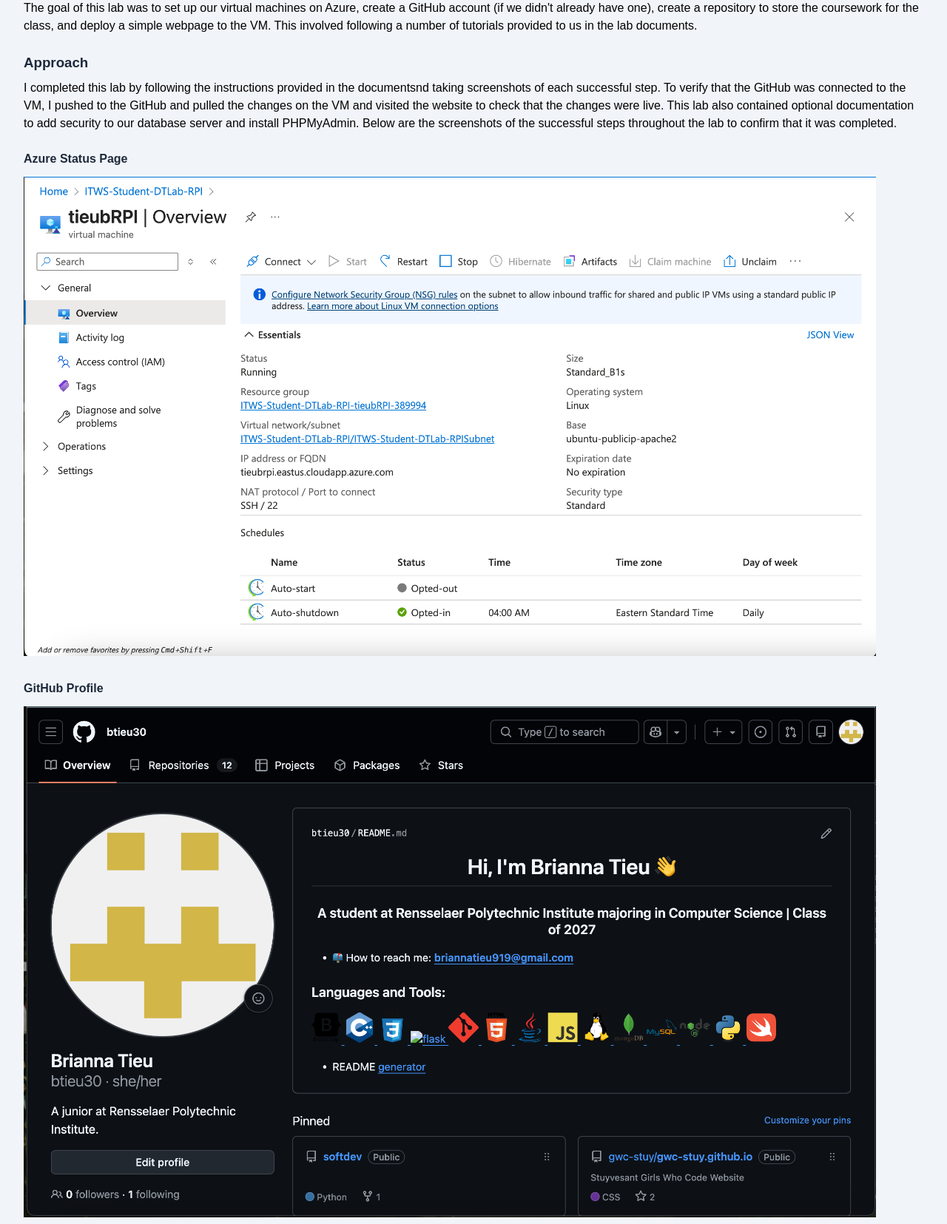
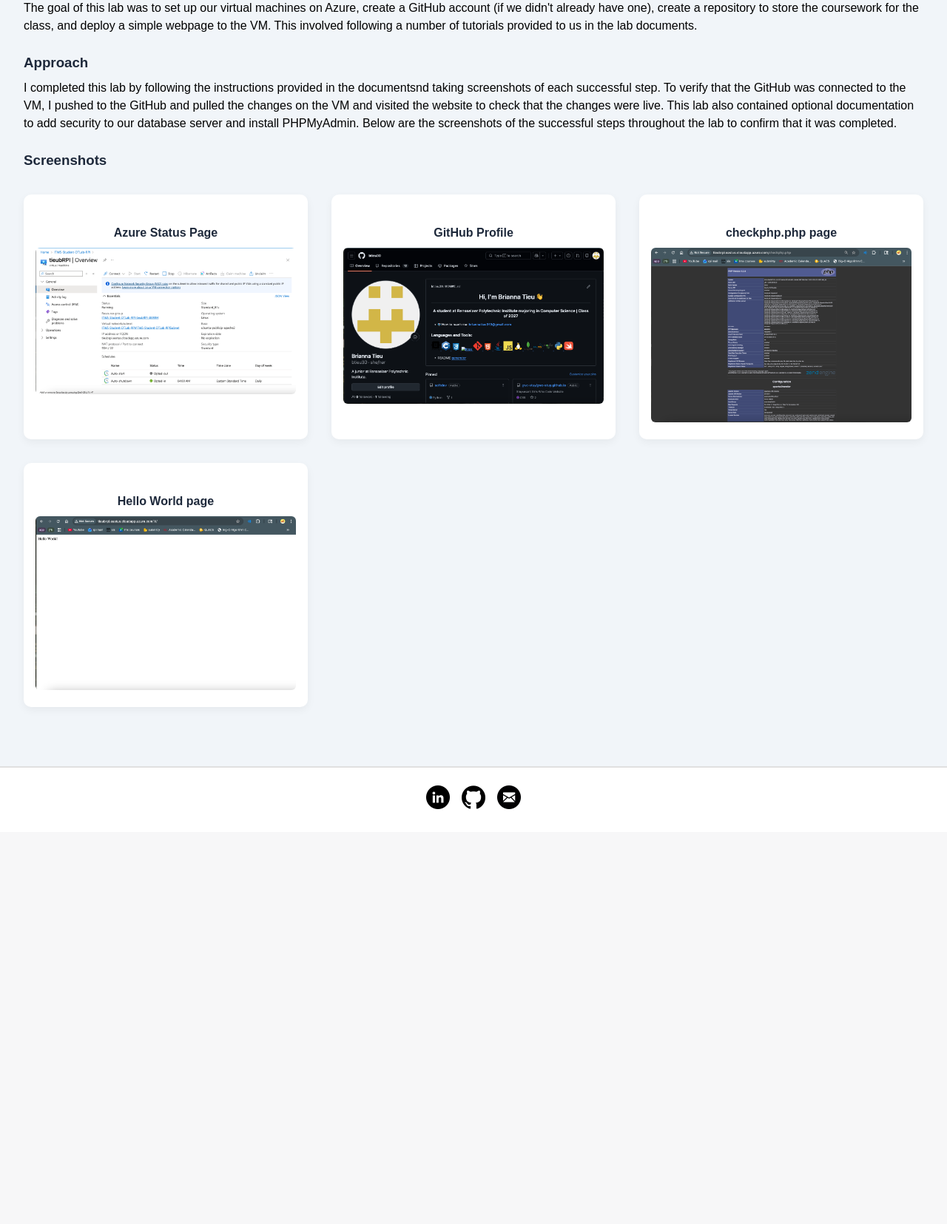
Before and after one commit to btieu30/itws1100-tieub, a PHP site: page /labs/lab01/index.html in a window 1280 px wide. Shown: the part 265-1920 px from the top of the page at 74% size. After the commit the page ends 1359 px from the top, so only its background shows below. Run offline with PHP 8.4, Linux system fonts and the light colour scheme.

Commit message:
5th, fixing img display

```diff
--- a/css/style.css
+++ b/css/style.css
@@ -188,10 +188,35 @@ a:hover {
     text-decoration: underline;
 }
 
-img {
-    max-width: 90%;
-    display: block;
-    margin: 0.75rem 2rem 2rem;
+.screenshotGrid {
+    display: grid;
+    grid-template-columns: repeat(auto-fit, minmax(300px, 1fr));
+    gap: 2rem;
+    padding: 1.5rem 2rem 2rem;
+}
+
+.screenshotCard {
+    background-color: white;
+    border-radius: 10px;
+    padding: 1rem;
+    box-shadow: 0 4px 12px rgba(0, 0, 0, 0.05);
+    transition: transform 0.2s ease, box-shadow 0.2s ease;
+}
+
+.screenshotCard:hover {
+    transform: translateY(-4px);
+    box-shadow: 0 8px 20px rgba(0, 0, 0, 0.08);
+}
+
+.screenshotCard h4 {
+    text-align: center;
+}
+
+.screenshotCard img {
+    width: 100%;
+    height: auto;
+    margin: 0;
+    border-radius: 6px;
 }
 
 footer {
--- a/labs/lab01/index.html
+++ b/labs/lab01/index.html
@@ -40,17 +40,28 @@
           successful steps throughout the lab to confirm that it was completed.
         </p>
 
+        <h3>Screenshots</h3>
+        <div class="screenshotGrid">
+            <div class="screenshotCard">
                 <h4>Azure Status Page</h4>
                 <img src="tieub-lab1-AzureStatus.png", alt="Azure">
+            </div>
 
+            <div class="screenshotCard">
                 <h4>GitHub Profile</h4>
                 <img src="tieub-lab1-GitHubInfo.png", alt="GitHub">
+            </div>
 
+            <div class="screenshotCard">
                 <h4>checkphp.php page</h4>
                 <img src="tieub-lab1-PHPMyAdmin.png", alt="PHPMyAdmin">
+            </div>
 
+            <div class="screenshotCard">
                 <h4>Hello World page</h4>
                 <img src="tieub-lab1-HelloWorld.png", alt="Website">
+            </div>
+        </div>
 
         <footer>
             <div class="icons">
```
Lines whose indentation alone changed are shown as unchanged.
